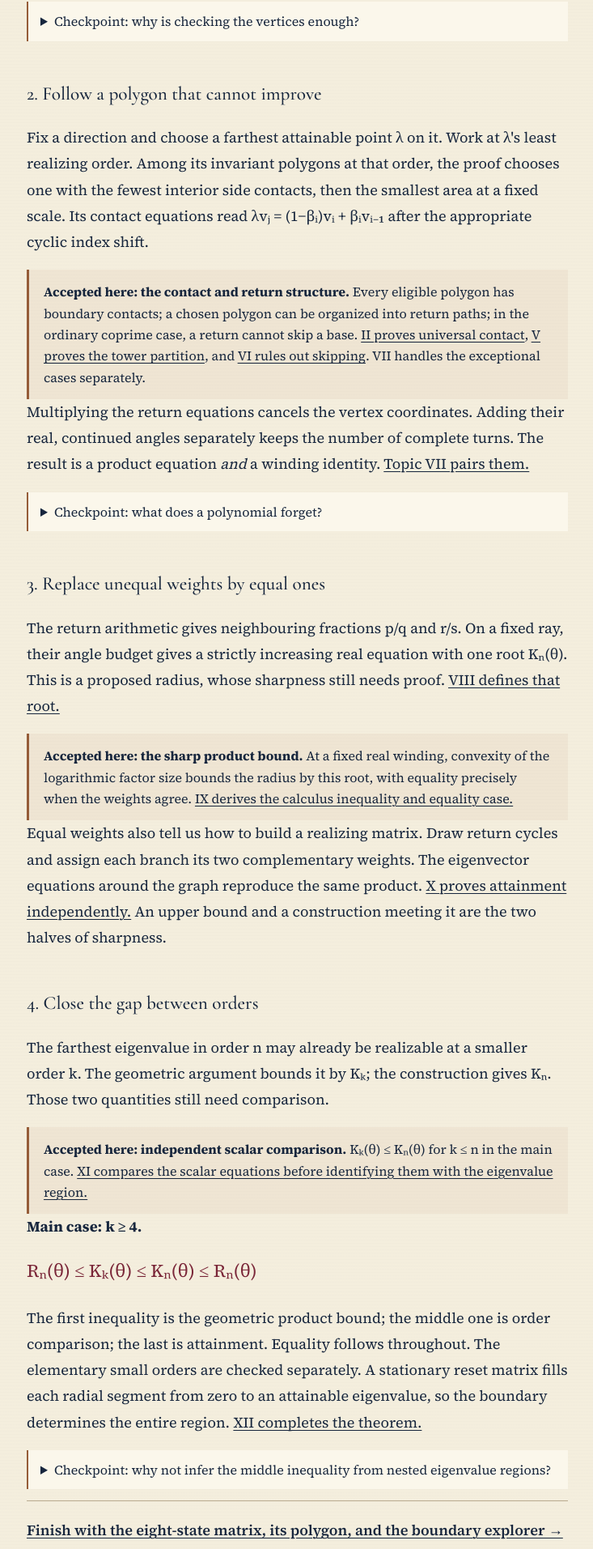
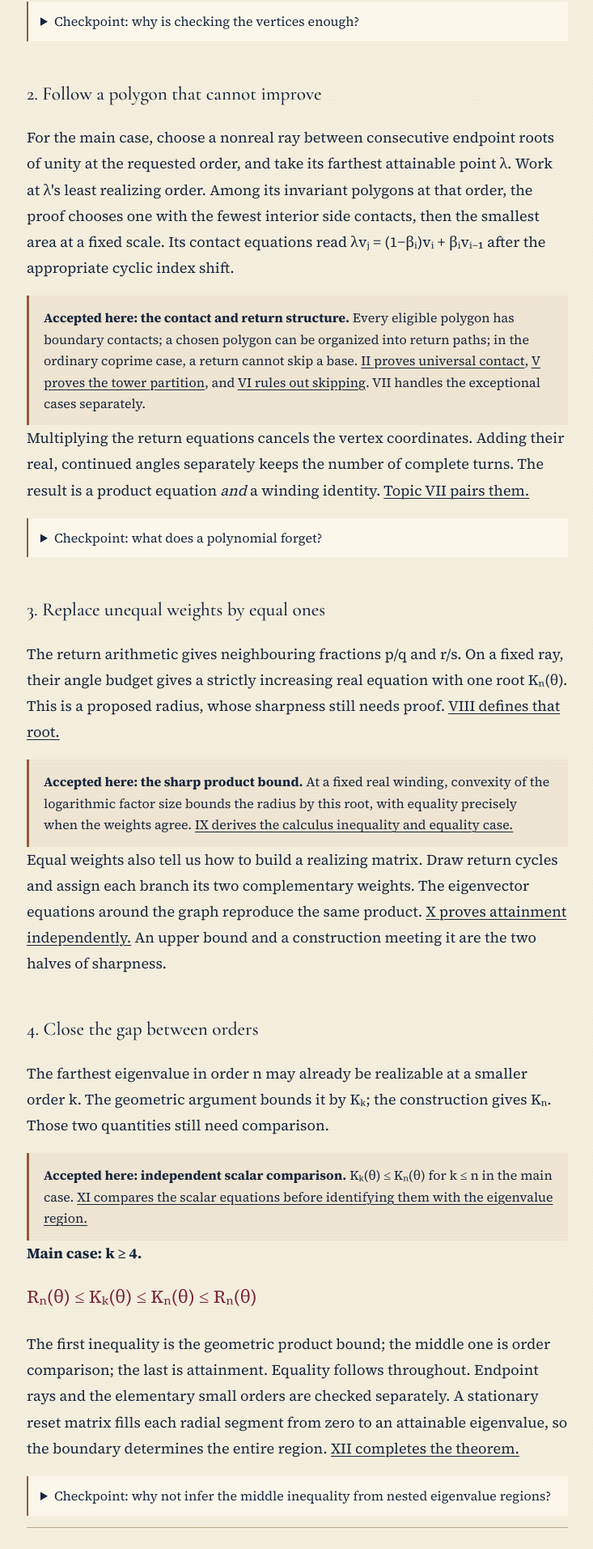
Before and after one commit to BFMAVE/karpelevic, a Next.js app: page /prerequisites in a window 1280 px wide. Shown: the part 2775-4688 px from the top of the page at 81% size, without its empty margins (8-741 px from the left). Built offline with nearby package versions, Linux system fonts and the light colour scheme.

Commit message:
Clarify the main route’s interior-ray hypotheses

```diff
--- a/app/components/proof/ReaderLearningRoutes.tsx
+++ b/app/components/proof/ReaderLearningRoutes.tsx
@@ -19,7 +19,7 @@ export function ReaderMainIdeas() {
       <p>Containment supplies an eigenvalue. It does not yet say that the eigenvalue lies farthest out on its ray.</p>
       <details><summary>Checkpoint: why is checking the vertices enough?</summary><p>If x = Σaⱼvⱼ is an average, then λx = Σaⱼλvⱼ. Each image vertex belongs to P, and an average of points of P is still in P. Thus λP ⊆ P.</p></details>
     </article>
-    <article><h3>2. Follow a polygon that cannot improve</h3><p>Fix a direction and choose a farthest attainable point λ on it. Work at λ&apos;s least realizing order. Among its invariant polygons at that order, the proof chooses one with the fewest interior side contacts, then the smallest area at a fixed scale. Its contact equations read λvⱼ = (1−βᵢ)vᵢ + βᵢvᵢ₋₁ after the appropriate cyclic index shift.</p>
+    <article><h3>2. Follow a polygon that cannot improve</h3><p>For the main case, choose a nonreal ray between consecutive endpoint roots of unity at the requested order, and take its farthest attainable point λ. Work at λ&apos;s least realizing order. Among its invariant polygons at that order, the proof chooses one with the fewest interior side contacts, then the smallest area at a fixed scale. Its contact equations read λvⱼ = (1−βᵢ)vᵢ + βᵢvᵢ₋₁ after the appropriate cyclic index shift.</p>
       <aside className="reader-accepted-result"><strong>Accepted here: the contact and return structure.</strong> Every eligible polygon has boundary contacts; a chosen polygon can be organized into return paths; in the ordinary coprime case, a return cannot skip a base. <a href={sitePath("/proof/topic-ii/#thm:saturation")}>II proves universal contact</a>, <a href={sitePath("/proof/topic-v/#lem:suspension")}>V proves the tower partition</a>, and <a href={sitePath("/proof/topic-vi/#thm:no-skipping")}>VI rules out skipping</a>. VII handles the exceptional cases separately.</aside>
       <p>Multiplying the return equations cancels the vertex coordinates. Adding their real, continued angles separately keeps the number of complete turns. The result is a product equation <em>and</em> a winding identity. <a href={sitePath("/proof/topic-vii/")}>Topic VII pairs them.</a></p>
       <details><summary>Checkpoint: what does a polynomial forget?</summary><p>An equation between complex products only determines angles modulo 2π. It cannot distinguish a total turn of 2π from 4π. The winding identity retains the actual sum and selects the branch attached to the chosen arc.</p></details>
@@ -31,7 +31,7 @@ export function ReaderMainIdeas() {
     <article><h3>4. Close the gap between orders</h3><p>The farthest eigenvalue in order n may already be realizable at a smaller order k. The geometric argument bounds it by Kₖ; the construction gives Kₙ. Those two quantities still need comparison.</p>
       <aside className="reader-accepted-result"><strong>Accepted here: independent scalar comparison.</strong> Kₖ(θ) ≤ Kₙ(θ) for k ≤ n in the main case. <a href={sitePath("/proof/topic-xi/#thm:order-monotonicity")}>XI compares the scalar equations before identifying them with the eigenvalue region.</a></aside>
       <p><strong>Main case: k ≥ 4.</strong></p><p className="reader-closure-chain">Rₙ(θ) ≤ Kₖ(θ) ≤ Kₙ(θ) ≤ Rₙ(θ)</p>
-      <p>The first inequality is the geometric product bound; the middle one is order comparison; the last is attainment. Equality follows throughout. The elementary small orders are checked separately. A stationary reset matrix fills each radial segment from zero to an attainable eigenvalue, so the boundary determines the entire region. <a href={sitePath("/proof/topic-xii/")}>XII completes the theorem.</a></p>
+      <p>The first inequality is the geometric product bound; the middle one is order comparison; the last is attainment. Equality follows throughout. Endpoint rays and the elementary small orders are checked separately. A stationary reset matrix fills each radial segment from zero to an attainable eigenvalue, so the boundary determines the entire region. <a href={sitePath("/proof/topic-xii/")}>XII completes the theorem.</a></p>
       <details><summary>Checkpoint: why not infer the middle inequality from nested eigenvalue regions?</summary><p>Nesting applies to the actual eigenvalue regions. At this point Kₙ is only a scalar candidate. Using nesting to compare these candidates would already assume the equality the argument is trying to prove.</p></details>
     </article>
     <p className="reader-route-finish"><a href={sitePath("/proof/topic-xiv/")}>Finish with the eight-state matrix, its polygon, and the boundary explorer →</a></p>
```
Also changed, not shown: 1 other file (tests, documents, lock files or other folders).
